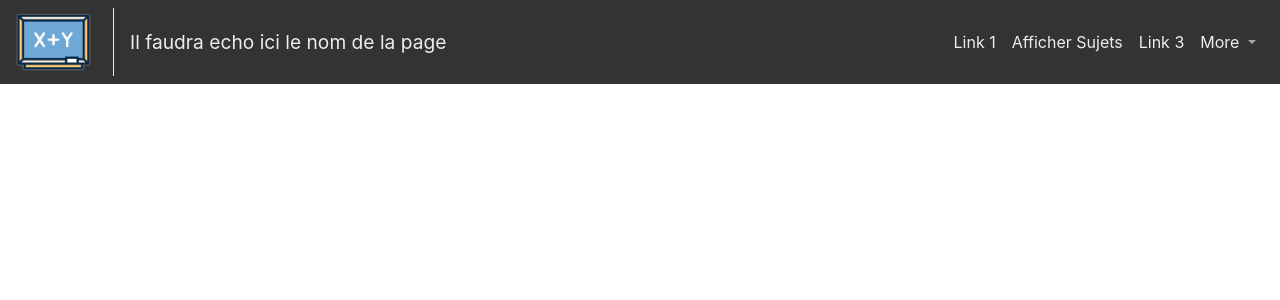
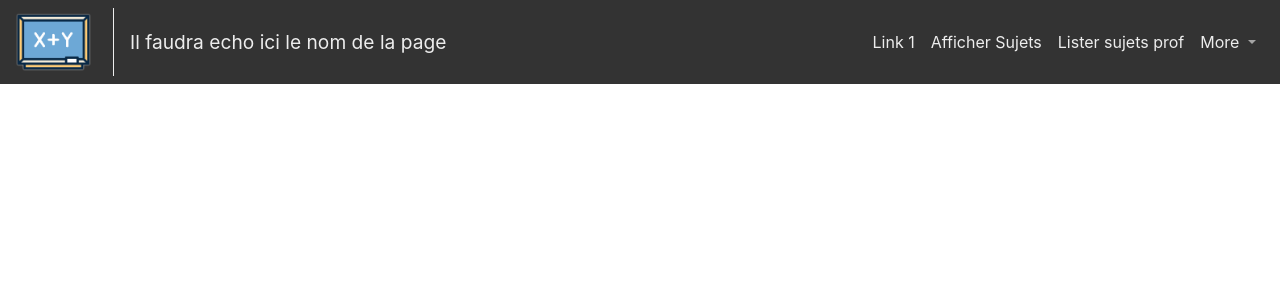
Before and after one commit to NathanLib/interaNotes, a PHP site: page /include/header.inc.php in a window 1280 px wide. Shown: the top 300 px of the page. Run offline with PHP 8.4, Linux system fonts and the light colour scheme; some libraries are stand-ins or nearby versions.

Commit message:
new link lister

```diff
--- a/interaNotes/include/header.inc.php
+++ b/interaNotes/include/header.inc.php
@@ -45,10 +45,10 @@
                     <a class="nav-link" href="index.php?page=2">Link 1</a>
                 </li>
                 <li class="nav-item">
-                    <a class="nav-link" href="index.php?page=3.html">Afficher Sujets</a>
+                    <a class="nav-link" href="index.php?page=3">Afficher Sujets</a>
                 </li>
                 <li class="nav-item">
-                    <a class="nav-link" href="#.html">Link 3</a>
+                    <a class="nav-link" href="index.php?page=10">Lister sujets prof</a>
                 </li>
 
                 <!-- Dropdown -->
--- a/interaNotes/include/texte.inc.php
+++ b/interaNotes/include/texte.inc.php
@@ -61,7 +61,7 @@
 
 			case 10:
 			// inclure ici ...
-
+			include_once('pages/prof_listeSujet.inc.php');
 			break;
 
 			case 11:
```
Also changed, not shown: interaNotes/include/pages/prof_listeSujet.inc.php (added, +9 -0 lines).
